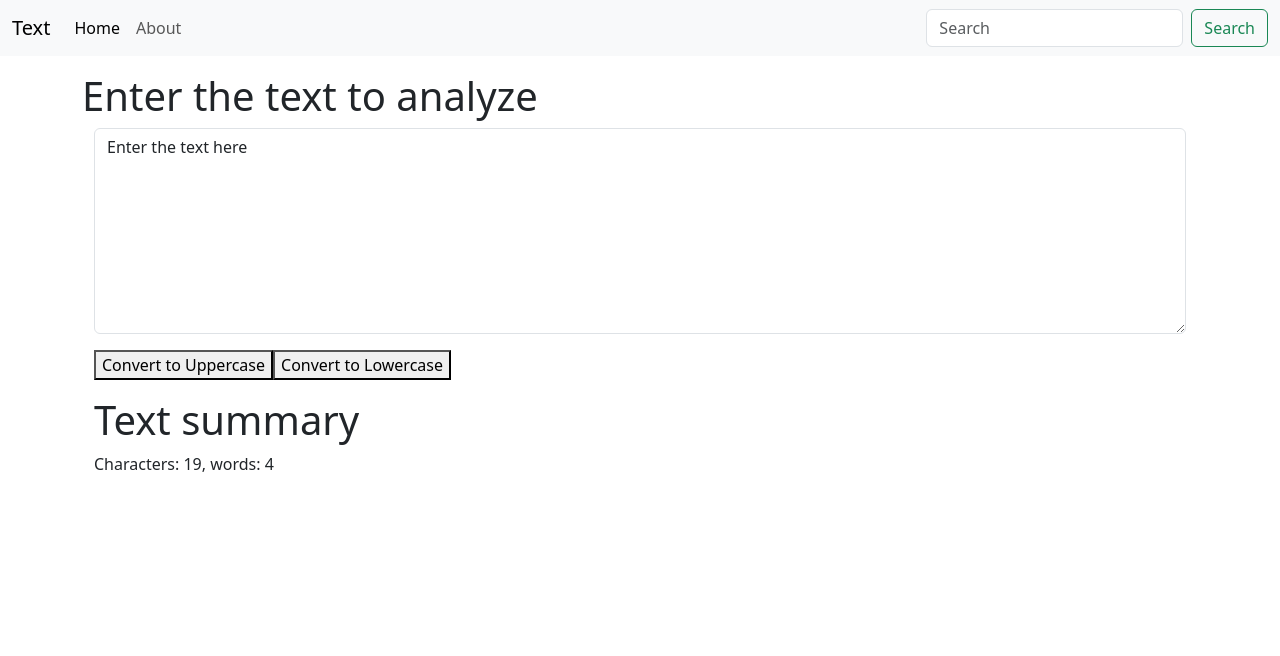
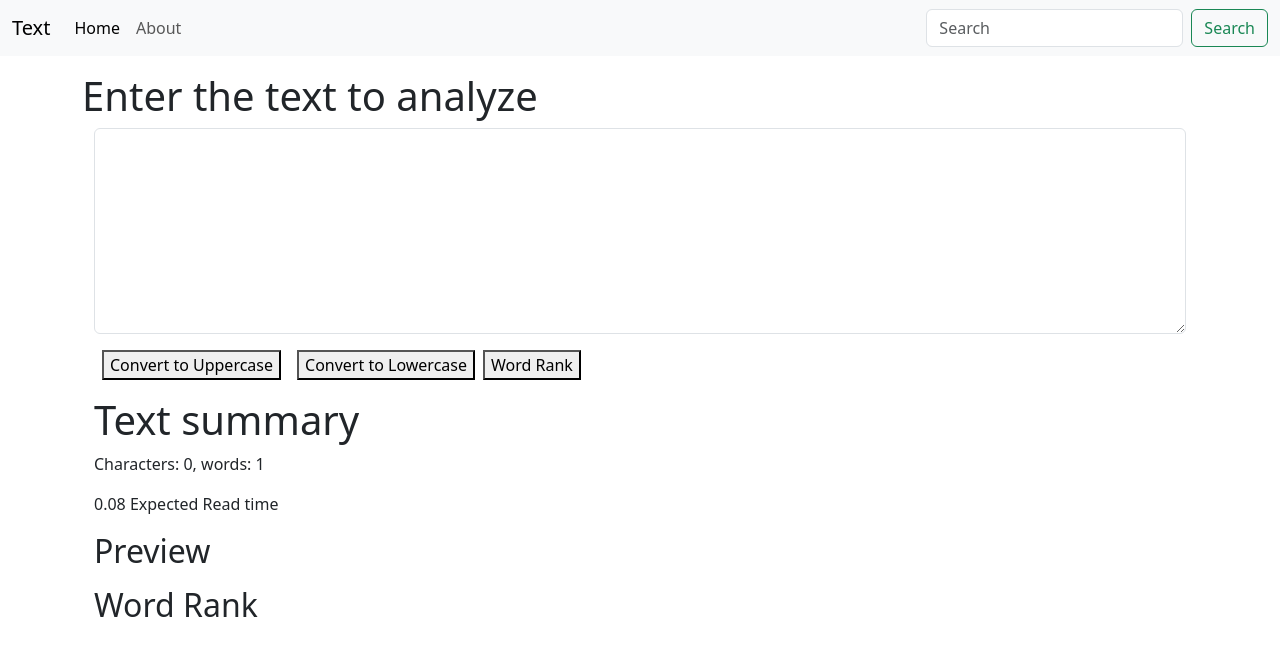
Before and after one commit to siddharthbaleja7/Text, a React (Create React App) app: page / in a window 1280 px wide. Shown: the top 656 px of the page. Built offline with nearby package versions, Linux system fonts and the light colour scheme.

Commit message:
Some Functionalities added

```diff
--- a/package.json
+++ b/package.json
@@ -6,6 +6,7 @@
     "@testing-library/jest-dom": "^5.17.0",
     "@testing-library/react": "^13.4.0",
     "@testing-library/user-event": "^13.5.0",
+    "mathjs": "^13.0.3",
     "react": "^18.3.1",
     "react-dom": "^18.3.1",
     "react-scripts": "5.0.1",
--- a/src/components/TextForm.js
+++ b/src/components/TextForm.js
@@ -1,7 +1,9 @@
 import React,{useState} from 'react';
+import { factorial } from 'mathjs';
 
 export default function TextForm(){
-    const [text,setText] = useState('Enter the text here');
+    const [text,setText] = useState('');
+    const [rank,setRank] = useState('');
 
     const handleUpClick = () => {
         console.log('Uppercase was clicked');
@@ -15,18 +17,46 @@ export default function TextForm(){
         console.log('On-Change');
         setText(event.target.value);
     }
+    const calculateRank = (word) => {
+        let rank = 1;
+        const n = word.length;
+        for (let i = 0; i < n; i++) {
+            let smallerCharsCount = 0;
+            for (let j = i + 1; j < n; j++) {
+                if (word[j] < word[i]) {
+                    smallerCharsCount++;
+                }
+            }
+            rank += smallerCharsCount * factorial(n - i - 1);
+        }
+        return rank;
+    }
+    const handleWordRank =() =>{
+        if(text){
+            const calculatedRank = calculateRank(text);
+            setRank(calculatedRank);
+        } else{
+            setRank('');
+        }
+    }
     return(
         <>
         <div className='container'>
         <div className="mb-3">
         <textarea className="form-control" value={text} onChange={handleOnChange} id="myBox" rows="8"></textarea>
         </div>
-        <button className='btn-btn-primary ' onClick={handleUpClick}>Convert to Uppercase</button>
-        <button className='btn-btn-primary ' onClick={handleDownClick}>Convert to Lowercase</button>
+        <button className='btn-btn-primary mx-2' onClick={handleUpClick}>Convert to Uppercase</button>
+        <button className='btn-btn-primary mx-2' onClick={handleDownClick}>Convert to Lowercase</button>
+        <button className='btn-btn-primary mx-2>Word Rank' onClick={handleWordRank}>Word Rank</button>
         </div>
         <div className='container my-3'>
             <h1>Text summary</h1>
             <p>Characters: {text.length}, words: {text.split(" ").length} </p>
+            <p>{0.08 * text.split(" ").length} Expected Read time</p>
+            <h2>Preview</h2>
+            <p>{text}</p>
+            <h2>Word Rank</h2>
+            <p>{rank}</p>
         </div>
         </>
     )
```
Also changed, not shown: 1 other file (tests, documents, lock files or other folders).
